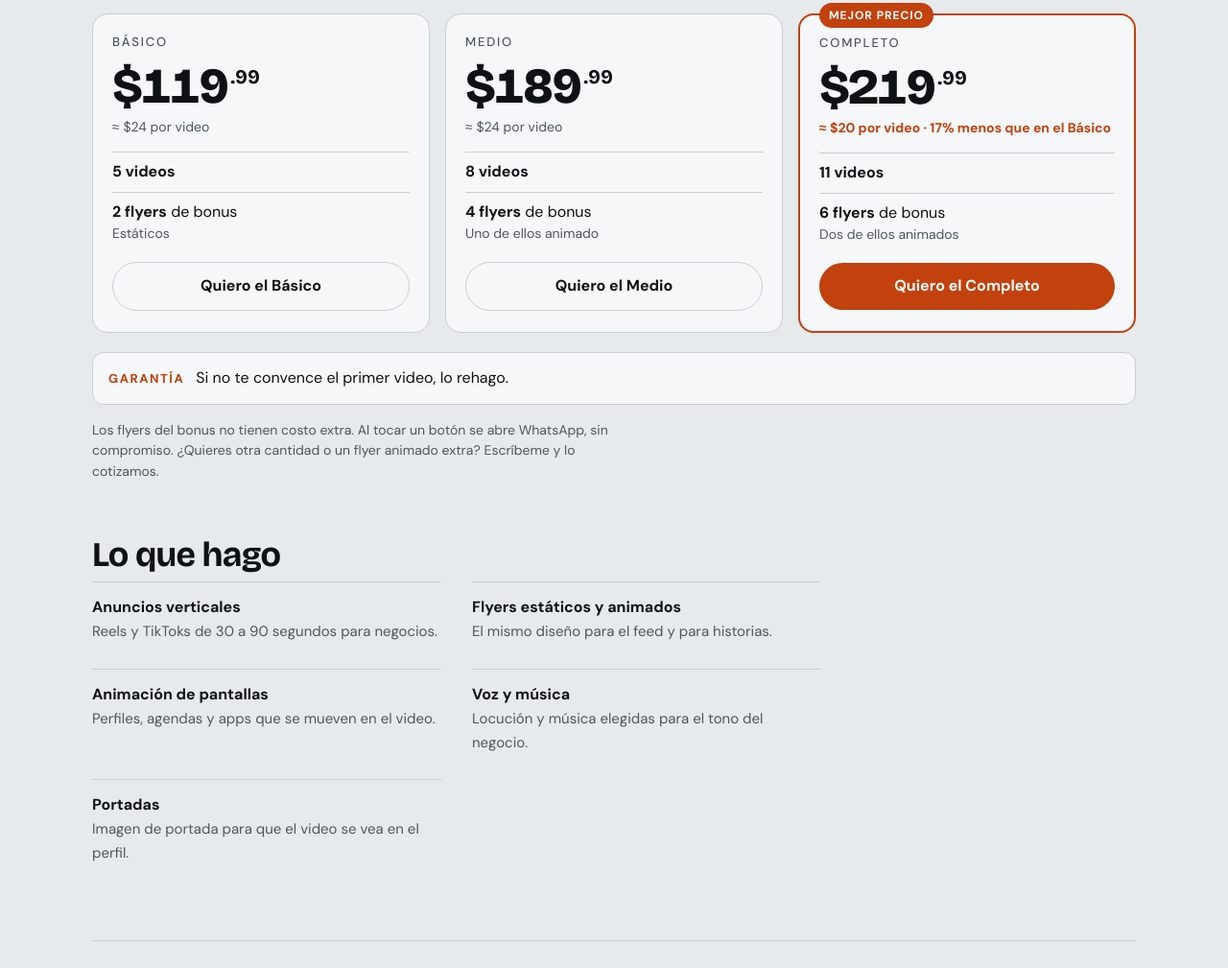
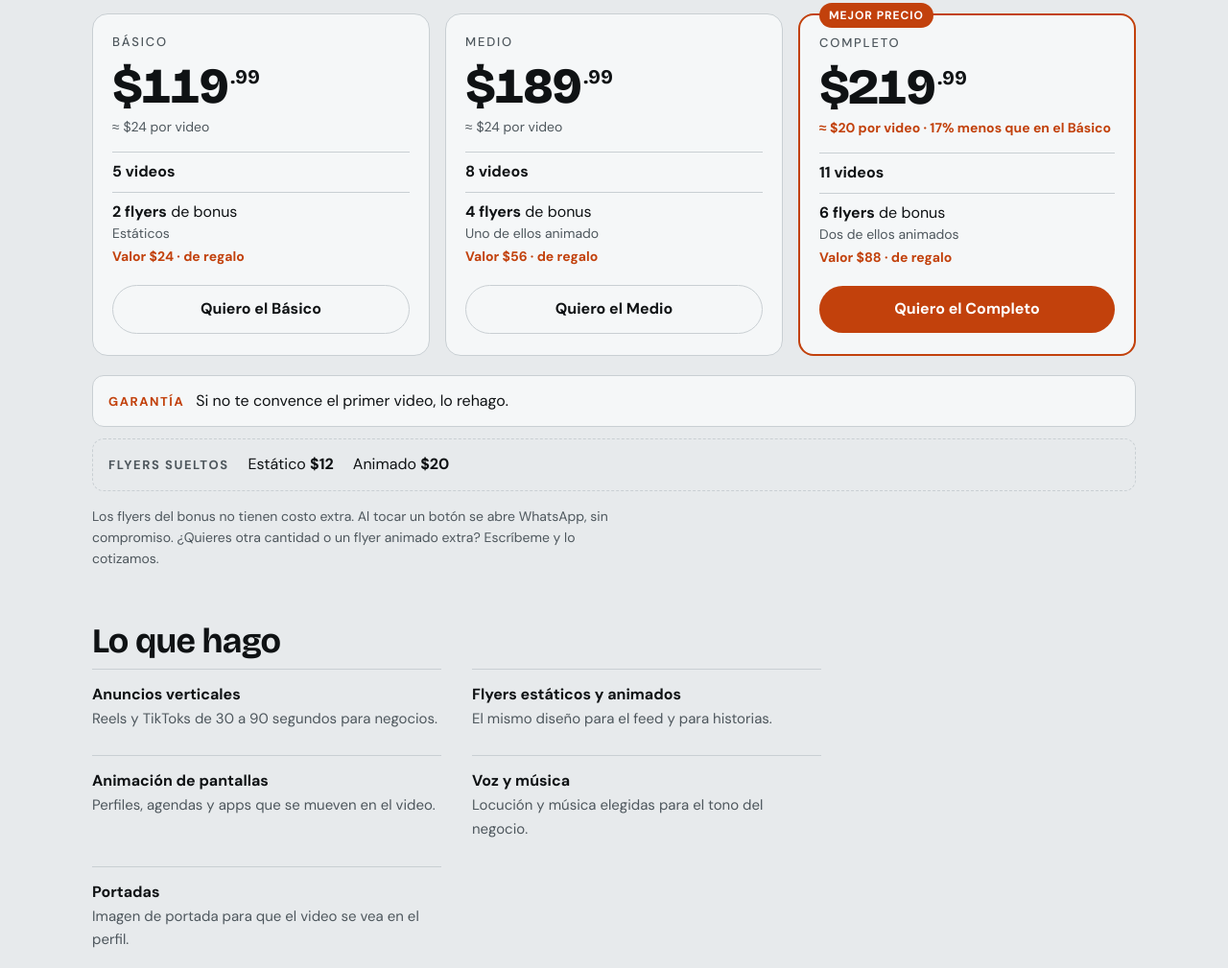
Before and after one commit to Daft20/portafolio, a plain HTML site: page index.html in a window 1280 px wide. Shown: the part 3961-4970 px from the top of the page at 96% size. Drawn offline with nearby package versions, Linux system fonts and the light colour scheme.

Commit message:
Valor del bonus de flyers y precios de flyers sueltos
Co-Authored-By: Claude Sonnet 5.5 <noreply@anthropic.com>

```diff
--- a/index.html
+++ b/index.html
@@ -98,6 +98,10 @@ footer p { margin: 0; color: var(--muted); max-width: 52ch; }
 .promo span { color: var(--ember); font-weight: 700; font-variant-numeric: tabular-nums; }
 .guarantee { display: flex; flex-wrap: wrap; gap: 4px 12px; align-items: baseline; margin-top: 20px; padding: 14px 16px; border-radius: 12px; background: var(--surface); border: 1px solid var(--line); }
 .guarantee b { color: var(--ember); font: 700 13px/1 var(--font-body); letter-spacing: .12em; text-transform: uppercase; }
+.plan li small.val { color: var(--ember); font-weight: 700; margin-top: 2px; }
+.loose { display: flex; flex-wrap: wrap; align-items: baseline; gap: 4px 20px; margin-top: 12px; padding: 14px 16px; border-radius: 12px; border: 1px dashed var(--line); }
+.loose b { font: 700 13px/1 var(--font-body); letter-spacing: .12em; text-transform: uppercase; color: var(--muted); }
+.loose strong { font-weight: 800; font-variant-numeric: tabular-nums; }
 .sticky { display: none; }
 @media (max-width: 760px) {
   .sticky { display: flex; position: fixed; left: 0; right: 0; bottom: 0; z-index: 20; justify-content: center; align-items: center; gap: 8px; background: var(--ember); color: var(--ember-fg); font: 700 17px/1 var(--font-body); text-decoration: none; min-height: 56px; padding: 0 16px calc(env(safe-area-inset-bottom, 0px)) 16px; box-shadow: 0 -6px 24px rgba(0,0,0,.35); }
@@ -193,14 +197,14 @@ footer p { margin: 0; color: var(--muted); max-width: 52ch; }
       <div class="pname">Básico</div>
       <div class="price">$119<sup>.99</sup></div>
       <div class="pervideo">≈ $24 por video</div>
-      <ul><li><b>5 videos</b></li><li class="bonus"><b>2 flyers</b> de bonus<small>Estáticos</small></li></ul>
+      <ul><li><b>5 videos</b></li><li class="bonus"><b>2 flyers</b> de bonus<small>Estáticos</small><small class="val">Valor $24 · de regalo</small></li></ul>
       <a class="cta ghost" href="https://wa.me/13475440273?text=Hola%20Daft%2C%20vi%20tu%20portafolio%20y%20me%20interesa%20el%20paquete%20B%C3%A1sico%20(%24119.99)." target="_blank" rel="noopener">Quiero el Básico</a>
     </article>
     <article class="plan">
       <div class="pname">Medio</div>
       <div class="price">$189<sup>.99</sup></div>
       <div class="pervideo">≈ $24 por video</div>
-      <ul><li><b>8 videos</b></li><li class="bonus"><b>4 flyers</b> de bonus<small>Uno de ellos animado</small></li></ul>
+      <ul><li><b>8 videos</b></li><li class="bonus"><b>4 flyers</b> de bonus<small>Uno de ellos animado</small><small class="val">Valor $56 · de regalo</small></li></ul>
       <a class="cta ghost" href="https://wa.me/13475440273?text=Hola%20Daft%2C%20vi%20tu%20portafolio%20y%20me%20interesa%20el%20paquete%20Medio%20(%24189.99)." target="_blank" rel="noopener">Quiero el Medio</a>
     </article>
     <article class="plan best">
@@ -208,11 +212,12 @@ footer p { margin: 0; color: var(--muted); max-width: 52ch; }
       <div class="pname">Completo</div>
       <div class="price">$219<sup>.99</sup></div>
       <div class="pervideo strong">≈ $20 por video · 17% menos que en el Básico</div>
-      <ul><li><b>11 videos</b></li><li class="bonus"><b>6 flyers</b> de bonus<small>Dos de ellos animados</small></li></ul>
+      <ul><li><b>11 videos</b></li><li class="bonus"><b>6 flyers</b> de bonus<small>Dos de ellos animados</small><small class="val">Valor $88 · de regalo</small></li></ul>
       <a class="cta" href="https://wa.me/13475440273?text=Hola%20Daft%2C%20vi%20tu%20portafolio%20y%20me%20interesa%20el%20paquete%20Completo%20(%24219.99)." target="_blank" rel="noopener">Quiero el Completo</a>
     </article>
   </div>
   <div class="guarantee"><b>Garantía</b><span>Si no te convence el primer video, lo rehago.</span></div>
+  <div class="loose"><b>Flyers sueltos</b><span>Estático <strong>$12</strong></span><span>Animado <strong>$20</strong></span></div>
   <p class="plans-note"><span class="bonus">Los flyers del bonus no tienen costo extra. </span>Al tocar un botón se abre WhatsApp, sin compromiso. ¿Quieres otra cantidad o un flyer animado extra? Escríbeme y lo cotizamos.</p>
 
   <h2>Lo que hago</h2>
```
